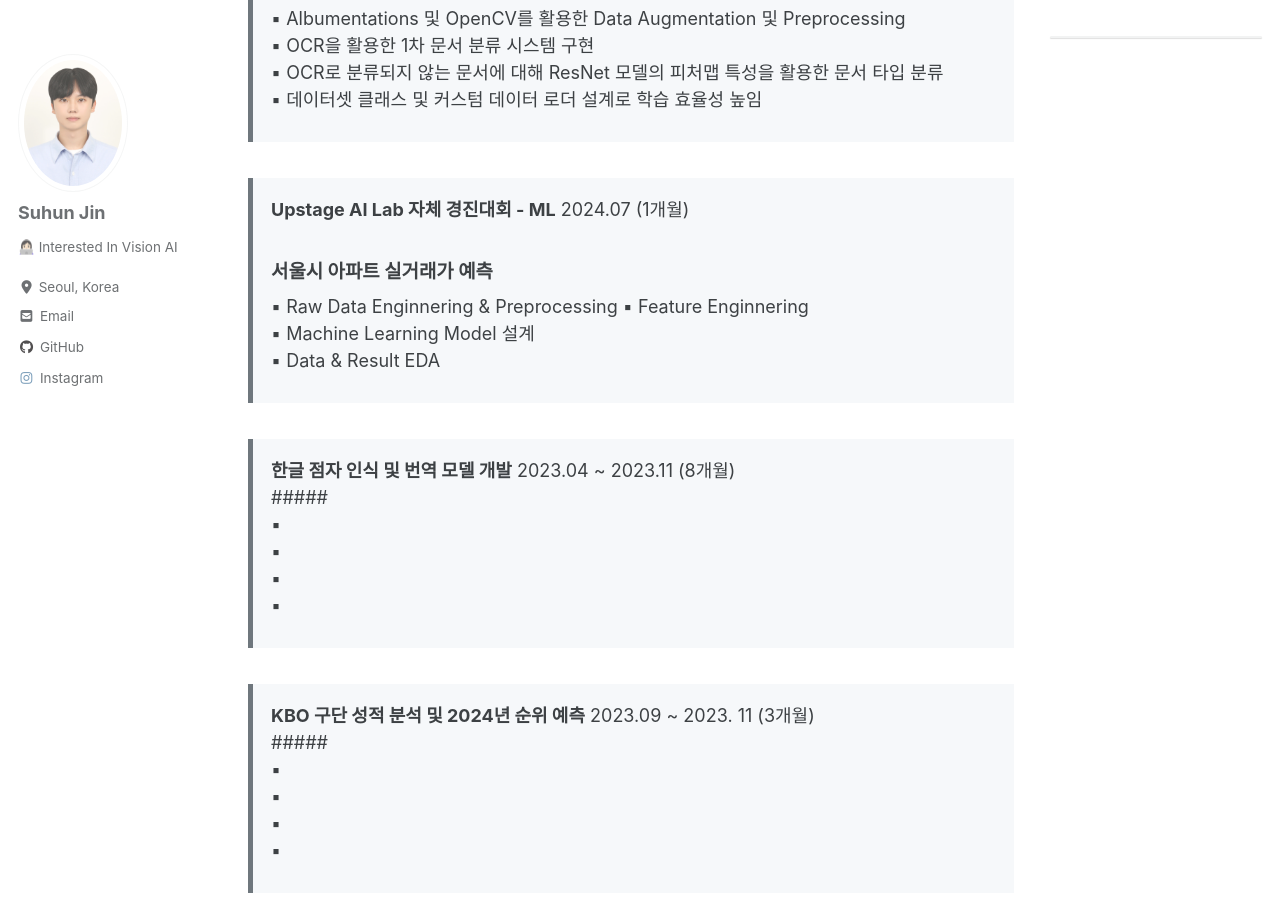
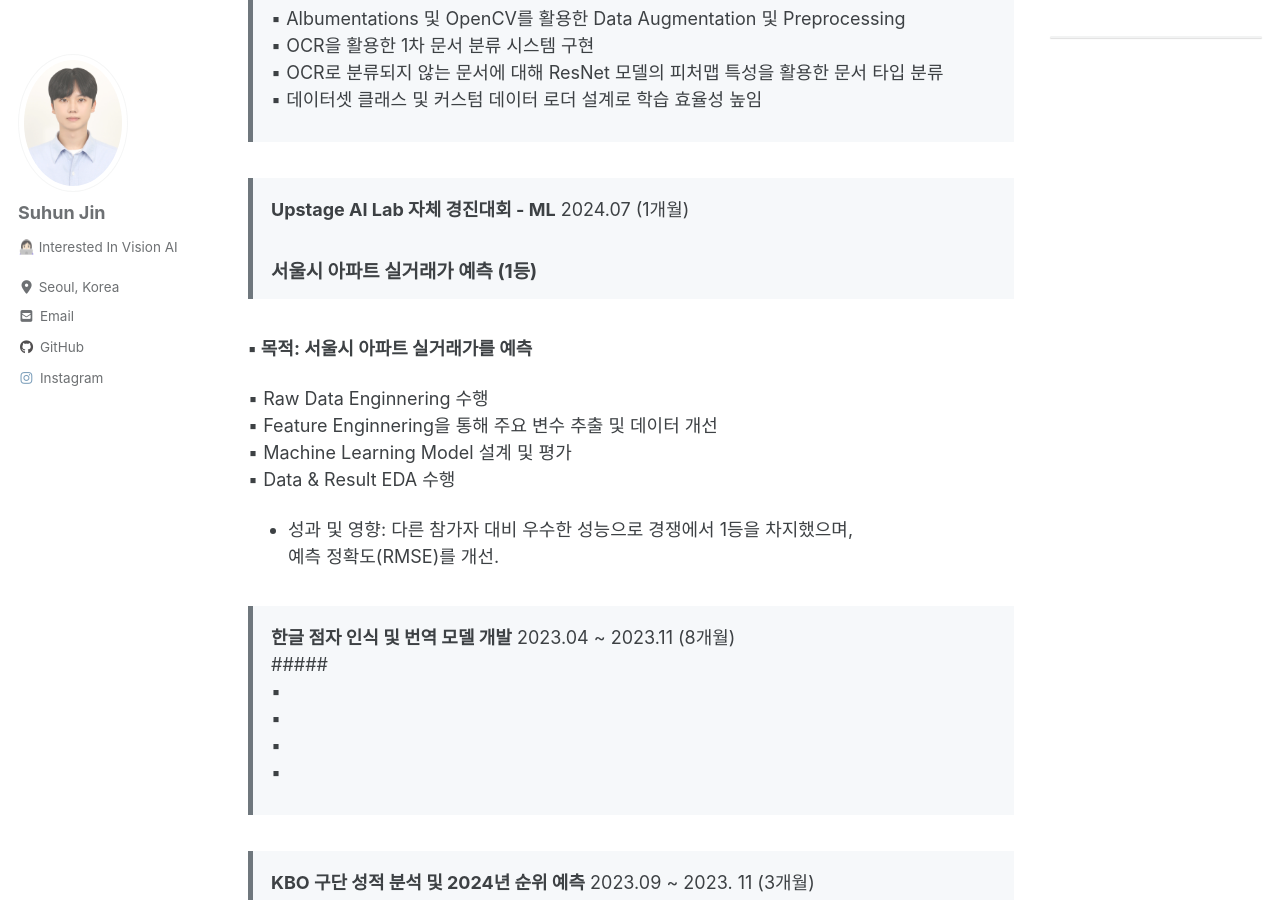
Before and after one commit to huniii32/huniii32.github.io, a Jekyll site: the page built from _pages/About.md, in a window 1280 px wide and 900 px high, scrolled down 1458 px. Built offline with Jekyll 4.4.1, drawn with Linux system fonts in a browser that asks for light colours; cached includes are drawn as plain includes; nearby versions of some CDN libraries; some web fonts are replaced; some of the changed text lies outside the part shown.

Commit message:
Fix: about.md - 서울시 프로젝트 수정

```diff
--- a/_pages/About.md
+++ b/_pages/About.md
@@ -12,7 +12,7 @@ layout: single
 
 #### **Introduction**
 
-▪ 밀도 있는 삶을 지향하며 어떤 경험에서든 배움을 얻고 실천하려 합니다.
+▪ 깊이 있는 삶을 지향하며 어떤 경험에서든 배움을 얻고 실천하려 합니다.
 ▪ 사회의 핵심 인재, 공헌할 수 있는 사람이 되고 싶습니다.
 ▪ 숨은 인사이트를 발굴하고 효과적으로 제시하는 방법을 연구합니다.
 
@@ -49,11 +49,17 @@ layout: single
 ▪ 데이터셋 클래스 및 커스텀 데이터 로더 설계로 학습 효율성 높임
 
 > **Upstage AI Lab 자체 경진대회 - ML** 2024.07 (1개월)
-##### 서울시 아파트 실거래가 예측
-▪  Raw Data Enginnering & Preprocessing
-▪  Feature Enginnering
-▪  Machine Learning Model 설계
-▪  Data & Result EDA
+##### 서울시 아파트 실거래가 예측 **(1등)**
+
+**▪ 목적: 서울시 아파트 실거래가를 예측**
+
+▪  Raw Data Enginnering 수행
+▪  Feature Enginnering을 통해 주요 변수 추출 및 데이터 개선
+▪  Machine Learning Model 설계 및 평가
+▪  Data & Result EDA 수행
+
+- 성과 및 영향: 다른 참가자 대비 우수한 성능으로 경쟁에서 1등을 차지했으며,
+예측 정확도(RMSE)를 개선.
 
 > **한글 점자 인식 및 번역 모델 개발** 2023.04 ~ 2023.11 (8개월)
 #####
```
